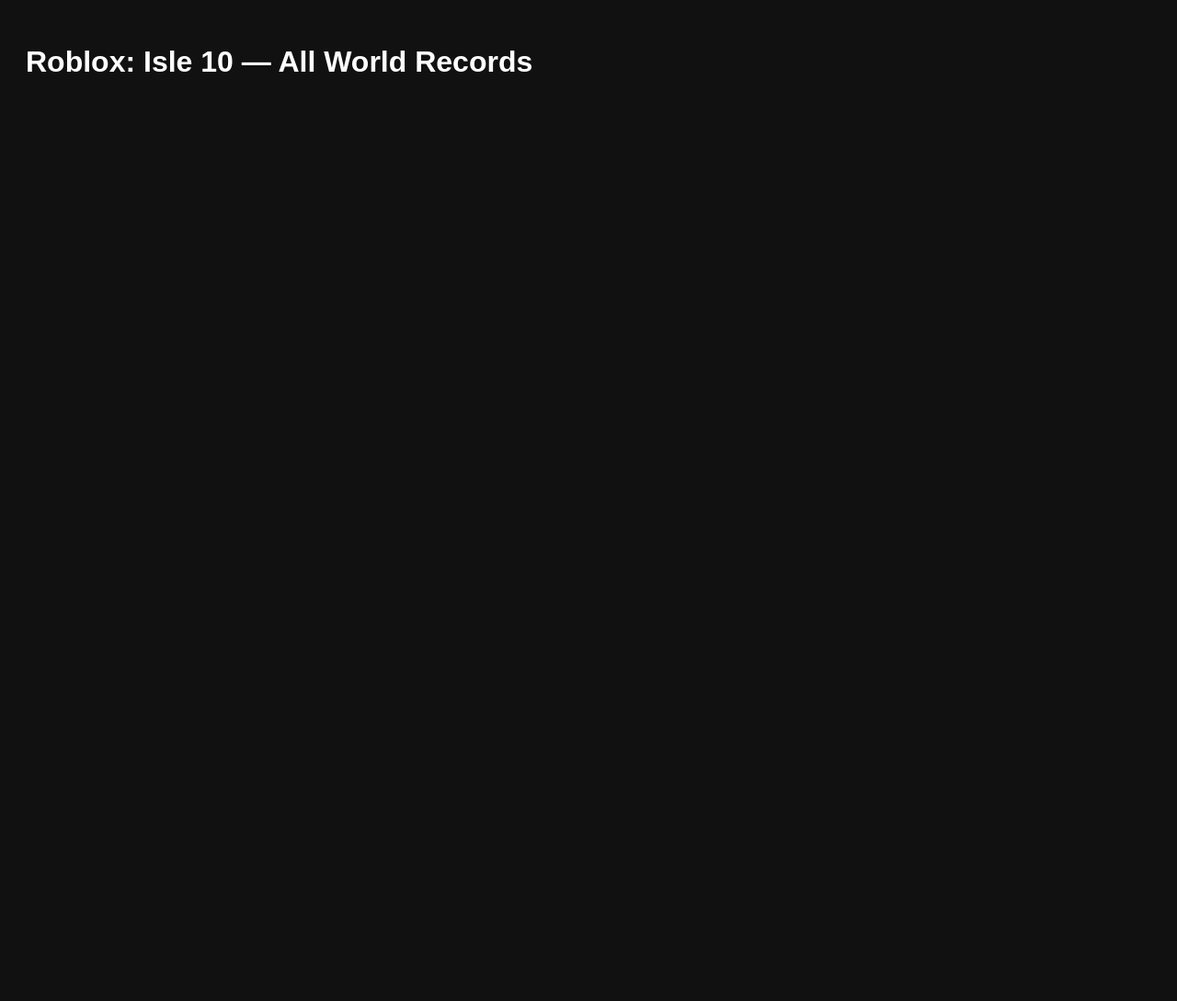
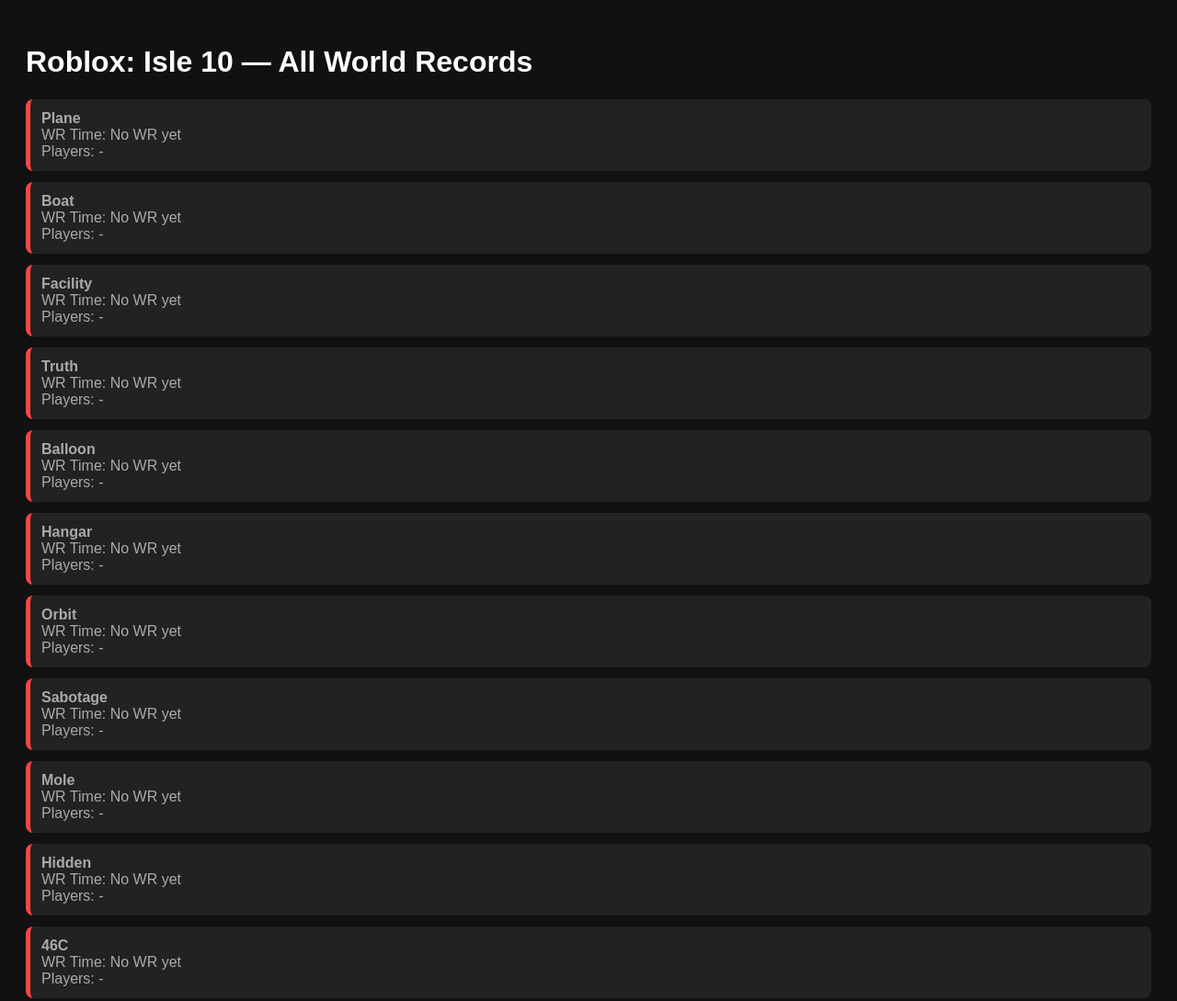
Before and after one commit to Heayaw/WrFetchID, a website: page index.html in a window 1280 px wide. Shown: the top 1089 px of the page at 92% size. Before the commit the page ends 800 px from the top, so only its background shows below. Drawn offline with Linux system fonts and the light colour scheme.

Commit message:
Update index.html

```diff
--- a/index.html
+++ b/index.html
@@ -5,6 +5,8 @@
     <style>
         body { font-family: Arial; padding: 20px; background: #111; color: #fff; }
         .wr-box { background: #222; padding: 12px; border-radius: 8px; margin-bottom: 12px; }
+        .has-wr { border-left: 5px solid #4af; }
+        .no-wr { border-left: 5px solid #f44; color: #aaa; }
         a { color: #4af; }
     </style>
 </head>
@@ -17,22 +19,23 @@
   .then(r => r.json())
   .then(data => {
       const container = document.getElementById("wrs");
+
       data.forEach(wr => {
+          const div = document.createElement("div");
 
-          const div = document.createElement("div");
-          div.className = "wr-box";
+          const hasWR = wr.time && wr.time !== "N/A" && wr.players && wr.players.length > 0;
+          div.className = "wr-box " + (hasWR ? "has-wr" : "no-wr");
 
           div.innerHTML = `
               <strong>${wr.categoryName}</strong><br>
-              WR Time: ${wr.time}<br>
-              Players: ${wr.players.map(p => p.id).join(", ")}<br>
-              <a href="${wr.weblink}" target="_blank">View Run</a>
+              WR Time: ${hasWR ? wr.time : "No WR yet"}<br>
+              Players: ${hasWR ? wr.players.map(p => p.id).join(", ") : "-"}<br>
+              ${hasWR ? `<a href="${wr.weblink}" target="_blank">View Run</a>` : ""}
           `;
 
           container.appendChild(div);
       });
   });
 </script>
-
 </body>
 </html>
```
